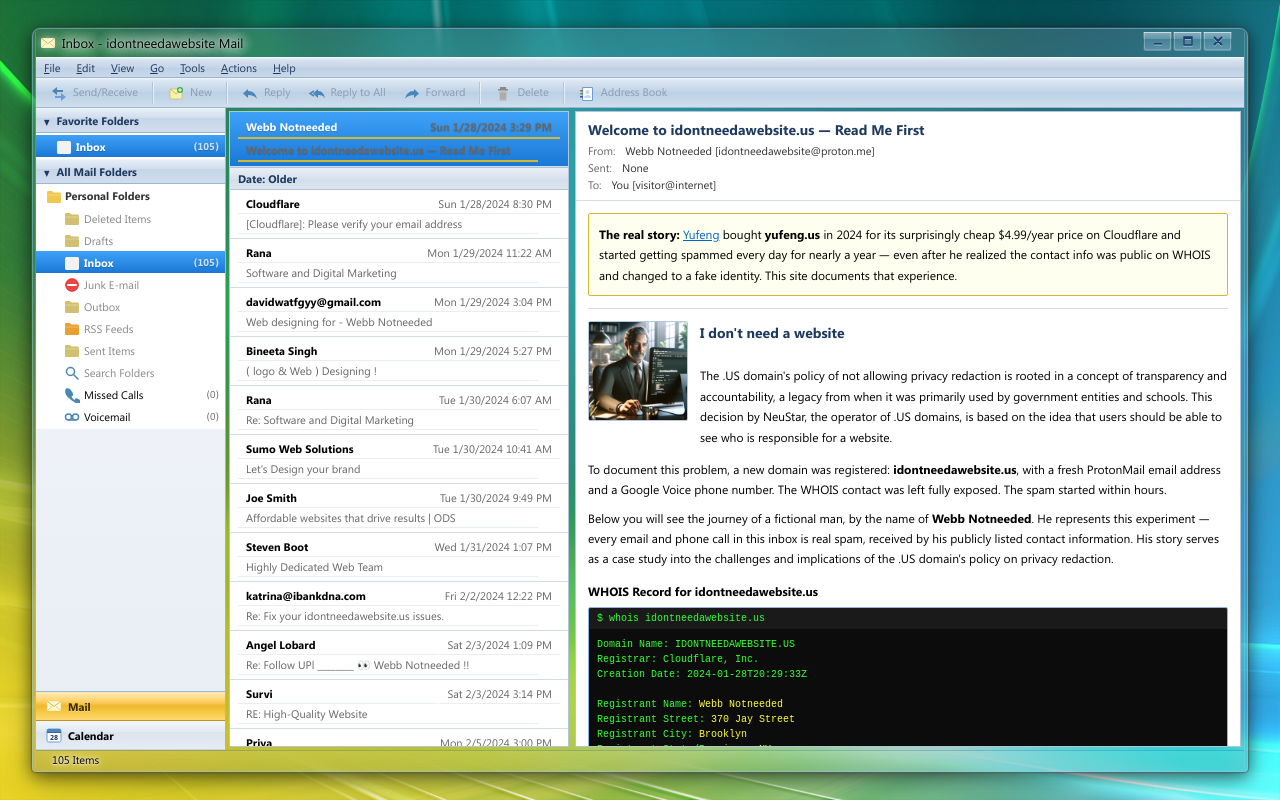
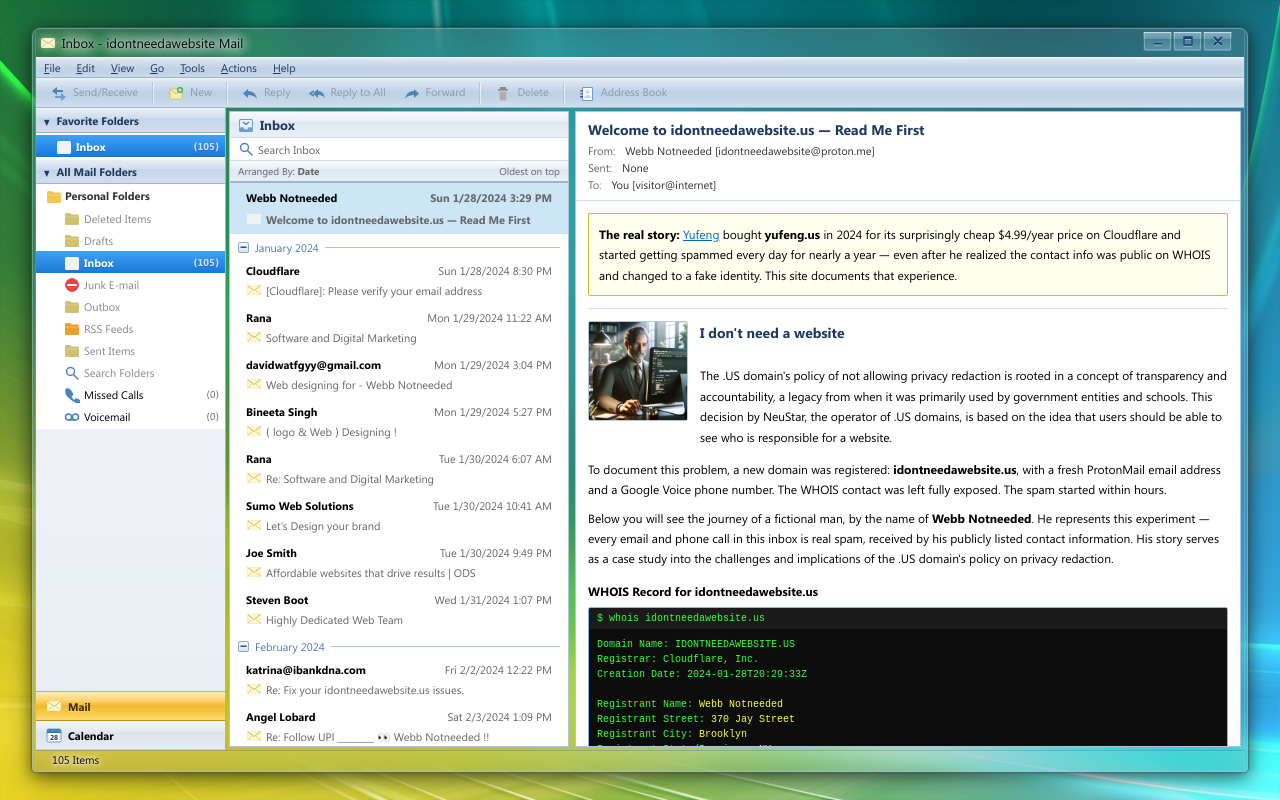
Before and after one commit to switcheristic-telecom/idontneedawebsite, a Preact app: page / in a window 1280 px wide. Built offline with nearby package versions, Linux system fonts and the light colour scheme.

Commit message:
add proper sorting in list

```diff
--- a/src/components/email-client/EmailClient.tsx
+++ b/src/components/email-client/EmailClient.tsx
@@ -11,6 +11,7 @@
 import { EmailTable, ABOUT_ID } from "./EmailTable";
 import { CallTable } from "./CallTable";
 import { ReadingPane } from "./ReadingPane";
+import { IconInbox, IconSearch } from "../VistaIcons";
 
 export function EmailClient({ mode }: { mode: "nav" | "content" }) {
   const folder = selectedFolder.value;
@@ -58,10 +59,44 @@
     ? null
     : emailList.find((e) => e.Payload.ID === selId);
 
+  const sortLabel =
+    sortBy.value === "date" ? "Date" : sortBy.value === "from" ? "From" : "Subject";
+  const sortOrder = sortBy.value === "date"
+    ? (sortAsc.value ? "Oldest on top" : "Newest on top")
+    : (sortAsc.value ? "A on top" : "Z on top");
+
   return (
     <div class="email-client-content">
       {/* Message list */}
       <div class="panel-inset message-list-pane">
+        {/* Card-layout header — visible only in wide mode */}
+        <div class="card-list-header">
+          <div class="card-list-title">
+            <IconInbox /> Inbox
+          </div>
+          <div class="card-list-search">
+            <IconSearch />
+            <span>Search Inbox</span>
+          </div>
+          <div class="card-list-sort">
+            <span
+              class="card-sort-btn"
+              onClick={() => {
+                const cols: Array<"date" | "from" | "subject"> = ["date", "from", "subject"];
+                const i = cols.indexOf(sortBy.value);
+                sortBy.value = cols[(i + 1) % cols.length];
+              }}
+            >
+              Arranged By: <b>{sortLabel}</b>
+            </span>
+            <span
+              class="card-sort-btn"
+              onClick={() => { sortAsc.value = !sortAsc.value; }}
+            >
+              {sortOrder}
+            </span>
+          </div>
+        </div>
         {folder === "inbox" ? (
           <EmailTable
             emails={sorted}
@@ -69,6 +104,7 @@
             onSelect={(id) => (selectedEmailId.value = id)}
             onSort={handleSort}
             arrow={arrow}
+            groupBy={sortBy.value}
           />
         ) : (
           <CallTable
--- a/src/components/email-client/EmailTable.tsx
+++ b/src/components/email-client/EmailTable.tsx
@@ -1,8 +1,20 @@
+import { useSignal } from "@preact/signals";
 import type { EmailMetadata } from "../../types";
 import { getDateGroup, formatEmailDate, formatEmailSize } from "./utils";
-import { IconPin, IconAttach } from "../VistaIcons";
+import { IconPin, IconAttach, IconMail } from "../VistaIcons";
 
 export const ABOUT_ID = "__about__";
+
+function getGroupKey(email: EmailMetadata, groupBy: "date" | "from" | "subject"): string {
+  if (groupBy === "date") return getDateGroup(email.Payload.Time);
+  if (groupBy === "from") {
+    const name = email.Payload.Sender.Name || email.Payload.Sender.Address;
+    const letter = name.charAt(0).toUpperCase();
+    return /[A-Z]/.test(letter) ? letter : "#";
+  }
+  const letter = email.Payload.Subject.replace(/^(Re|Fwd|Fw):\s*/i, "").charAt(0).toUpperCase();
+  return /[A-Z]/.test(letter) ? letter : "#";
+}
 
 export function EmailTable({
   emails,
@@ -10,19 +22,27 @@
   onSelect,
   onSort,
   arrow,
+  groupBy = "date",
 }: {
   emails: EmailMetadata[];
   selectedId: string | null;
   onSelect: (id: string) => void;
   onSort: (col: "date" | "from" | "subject") => void;
   arrow: (col: string) => string;
+  groupBy?: "date" | "from" | "subject";
 }) {
-  // Group emails by date
+  const collapsed = useSignal<Record<string, boolean>>({});
+
+  const toggleGroup = (label: string) => {
+    collapsed.value = { ...collapsed.value, [label]: !collapsed.value[label] };
+  };
+
+  // Group emails by current sort column
   const groups: { label: string; emails: EmailMetadata[] }[] = [];
   let currentGroup = "";
 
   for (const email of emails) {
-    const group = getDateGroup(email.Payload.Time);
+    const group = getGroupKey(email, groupBy);
     if (group !== currentGroup) {
       currentGroup = group;
       groups.push({ label: group, emails: [] });
@@ -58,6 +78,7 @@
           <td></td>
           <td class="cell-from">Webb Notneeded</td>
           <td class="cell-subject">
+            <span class="card-icon"><IconMail /></span>
             Welcome to idontneedawebsite.us &mdash; Read Me First
           </td>
           <td>Sun 1/28/2024 3:29 PM</td>
@@ -65,12 +86,35 @@
         </tr>
 
         {/* Grouped emails */}
-        {groups.map((group) => (
+        {groups.map((group) => {
+          const isCollapsed = collapsed.value[group.label];
+          return (
             <>
-            <tr class="date-group-header" key={`group-${group.label}`}>
-              <td colSpan={6}>{group.label}</td>
+              <tr
+                class="date-group-header"
+                key={`group-${group.label}`}
+                onClick={() => toggleGroup(group.label)}
+              >
+                <td colSpan={6}>
+                  <svg class="group-toggle" width="11" height="11" viewBox="0 0 11 11">
+                    <defs>
+                      <linearGradient id="toggleBg" x1="0" y1="0" x2="0" y2="1">
+                        <stop offset="0%" stop-color="#f8fbff" />
+                        <stop offset="100%" stop-color="#d4e4f4" />
+                      </linearGradient>
+                      <filter id="toggleShadow">
+                        <feDropShadow dx="0" dy="0.5" stdDeviation="0.4" flood-color="#000" flood-opacity="0.15" />
+                      </filter>
+                    </defs>
+                    <rect x="0.5" y="0.5" width="10" height="10" rx="1.5" fill="url(#toggleBg)" stroke="#7a9ab5" stroke-width="0.8" filter="url(#toggleShadow)" />
+                    {isCollapsed && <rect x="4.5" y="2.5" width="1.5" height="6" rx="0.3" fill="#2b5278" />}
+                    <rect x="2.5" y="4.5" width="6" height="1.5" rx="0.3" fill="#2b5278" />
+                  </svg>
+                  {group.label}
+                </td>
               </tr>
-            {group.emails.map((email) => (
+              {!isCollapsed &&
+                group.emails.map((email) => (
                   <tr
                     key={email.Payload.ID}
                     class={`email-row ${selectedId === email.Payload.ID ? "selected" : ""}`}
@@ -81,13 +125,17 @@
                     <td class="cell-from">
                       {email.Payload.Sender.Name || email.Payload.Sender.Address}
                     </td>
-                <td class="cell-subject">{email.Payload.Subject}</td>
+                    <td class="cell-subject">
+                      <span class="card-icon"><IconMail /></span>
+                      {email.Payload.Subject}
+                    </td>
                     <td>{formatEmailDate(email.Payload.Time)}</td>
                     <td>{formatEmailSize(email.Payload.Size)}</td>
                   </tr>
                 ))}
             </>
-        ))}
+          );
+        })}
       </tbody>
     </table>
   );
--- a/src/components/email-client/utils.ts
+++ b/src/components/email-client/utils.ts
@@ -9,7 +9,25 @@
   if (diffDays === 1) return "Date: Yesterday";
   if (diffDays <= 7) return "Date: Last Week";
   if (diffDays <= 14) return "Date: Two Weeks Ago";
-  return "Date: Older";
+  if (diffDays <= 21) return "Date: Three Weeks Ago";
+
+  const months = [
+    "January", "February", "March", "April", "May", "June",
+    "July", "August", "September", "October", "November", "December",
+  ];
+
+  // Current month — use "Earlier This Month" instead of month name
+  if (date.getMonth() === now.getMonth() && date.getFullYear() === now.getFullYear()) {
+    return "Date: Earlier This Month";
+  }
+
+  // Last month
+  const lastMonth = new Date(now.getFullYear(), now.getMonth() - 1, 1);
+  if (date.getMonth() === lastMonth.getMonth() && date.getFullYear() === lastMonth.getFullYear()) {
+    return "Date: Last Month";
+  }
+
+  return `${months[date.getMonth()]} ${date.getFullYear()}`;
 }
 
 export function formatEmailDate(timestamp: number): string {
--- a/src/index.css
+++ b/src/index.css
@@ -580,6 +580,10 @@
 }
 
 /* Date group header */
+.date-group-header {
+  cursor: pointer;
+}
+
 .date-group-header td {
   background: linear-gradient(
     180deg,
@@ -593,6 +597,11 @@
   color: var(--color-heading);
   border-bottom: 1px solid var(--border-panel-inner);
   border-top: 1px solid var(--border-panel-inner);
+}
+
+/* Toggle icon — hidden in table layout, shown in card layout */
+.group-toggle {
+  display: none;
 }
 
 /* Email row */
@@ -1098,6 +1107,15 @@
   color: var(--color-text-faint);
 }
 
+/* Card-view elements — hidden in table layout */
+.card-icon {
+  display: none;
+}
+
+.card-list-header {
+  display: none;
+}
+
 /* Table column widths */
 .col-icon {
   width: 4%;
@@ -1408,7 +1426,11 @@
     display: grid;
     grid-template-columns: 1fr auto;
     padding: 4px 8px;
-    border-bottom: 1px solid var(--border-separator);
+  }
+
+  .message-list-pane .email-table tr.email-row td,
+  .message-list-pane .email-table tr.about-row td {
+    border-bottom: none;
   }
 
   /* Hide icon columns and size column */
@@ -1450,15 +1472,119 @@
     overflow: hidden;
     text-overflow: ellipsis;
     white-space: nowrap;
-  }
-
-  /* Date group headers */
+    display: flex;
+    align-items: center;
+    gap: 4px;
+  }
+
+  /* Show envelope icon in card layout */
+  .message-list-pane .card-icon {
+    display: inline-flex;
+    flex-shrink: 0;
+  }
+
+  /* Card list header */
+  .card-list-header {
+    display: block;
+    border-bottom: 1px solid var(--border-panel);
+  }
+
+  .card-list-title {
+    display: flex;
+    align-items: center;
+    gap: 6px;
+    padding: 4px 8px;
+    font-size: 13px;
+    font-weight: bold;
+    color: var(--color-heading);
+    background: var(--gradient-light-bar);
+    border-bottom: 1px solid var(--border-separator);
+  }
+
+  .card-list-search {
+    display: flex;
+    align-items: center;
+    gap: 4px;
+    padding: 3px 8px;
+    color: var(--color-text-muted);
+    background: #fff;
+    border-bottom: 1px solid var(--border-separator);
+  }
+
+  .card-list-sort {
+    display: flex;
+    justify-content: space-between;
+    align-items: center;
+    padding: 3px 8px;
+    font-size: 10px;
+    color: var(--color-text-muted);
+    background: var(--gradient-light-bar);
+    border-bottom: 1px solid var(--border-panel);
+  }
+
+  .card-sort-btn {
+    cursor: pointer;
+  }
+
+  .card-sort-btn:hover {
+    color: var(--color-heading);
+  }
+
+  /* Date group headers — Outlook card style */
   .message-list-pane .email-table tr.date-group-header {
     display: block;
   }
 
   .message-list-pane .email-table tr.date-group-header td {
-    display: block;
+    display: flex;
+    align-items: center;
+    gap: 6px;
+    background: transparent;
+    border: none;
+    padding: 6px 8px 2px;
+    font-weight: normal;
+    font-size: 11px;
+    color: #4a7ab5;
+  }
+
+  /* Horizontal rule after the label */
+  .message-list-pane .email-table tr.date-group-header td::after {
+    content: '';
+    flex: 1;
+    height: 1px;
+    background: #a8c4e0;
+  }
+
+  .message-list-pane .group-toggle {
+    display: inline-block;
+    flex-shrink: 0;
+    vertical-align: middle;
+  }
+
+  /* Flat, lighter selection for card layout */
+  .message-list-pane .email-table tr.email-row.selected,
+  .message-list-pane .email-table tr.about-row.selected {
+    background: #cde6f7;
+    color: #000;
+    text-shadow: none;
+  }
+
+  .message-list-pane .email-table tr.email-row.selected .cell-from,
+  .message-list-pane .email-table tr.about-row.selected .cell-from {
+    font-weight: bold;
+    color: #000;
+  }
+
+  .message-list-pane .email-table tr.email-row.selected .cell-subject {
+    color: var(--color-text-body);
+  }
+
+  .message-list-pane .email-table tr.email-row:hover {
+    background: #e8f0f8;
+  }
+
+  .message-list-pane .email-table tr.email-row.selected:hover {
+    background: #cde6f7;
   }
 }
 
```
Lines whose indentation alone changed are shown as unchanged.
